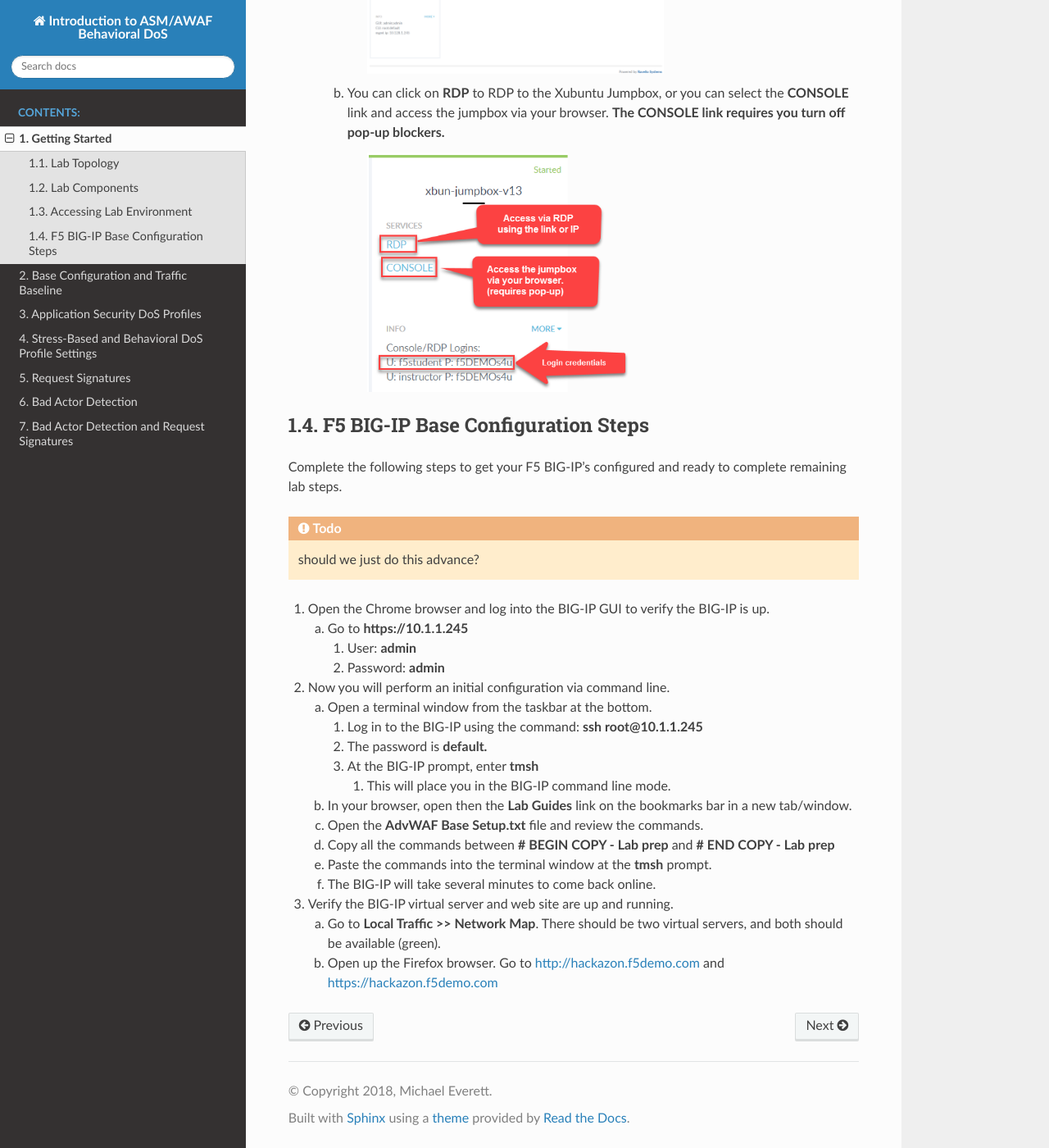
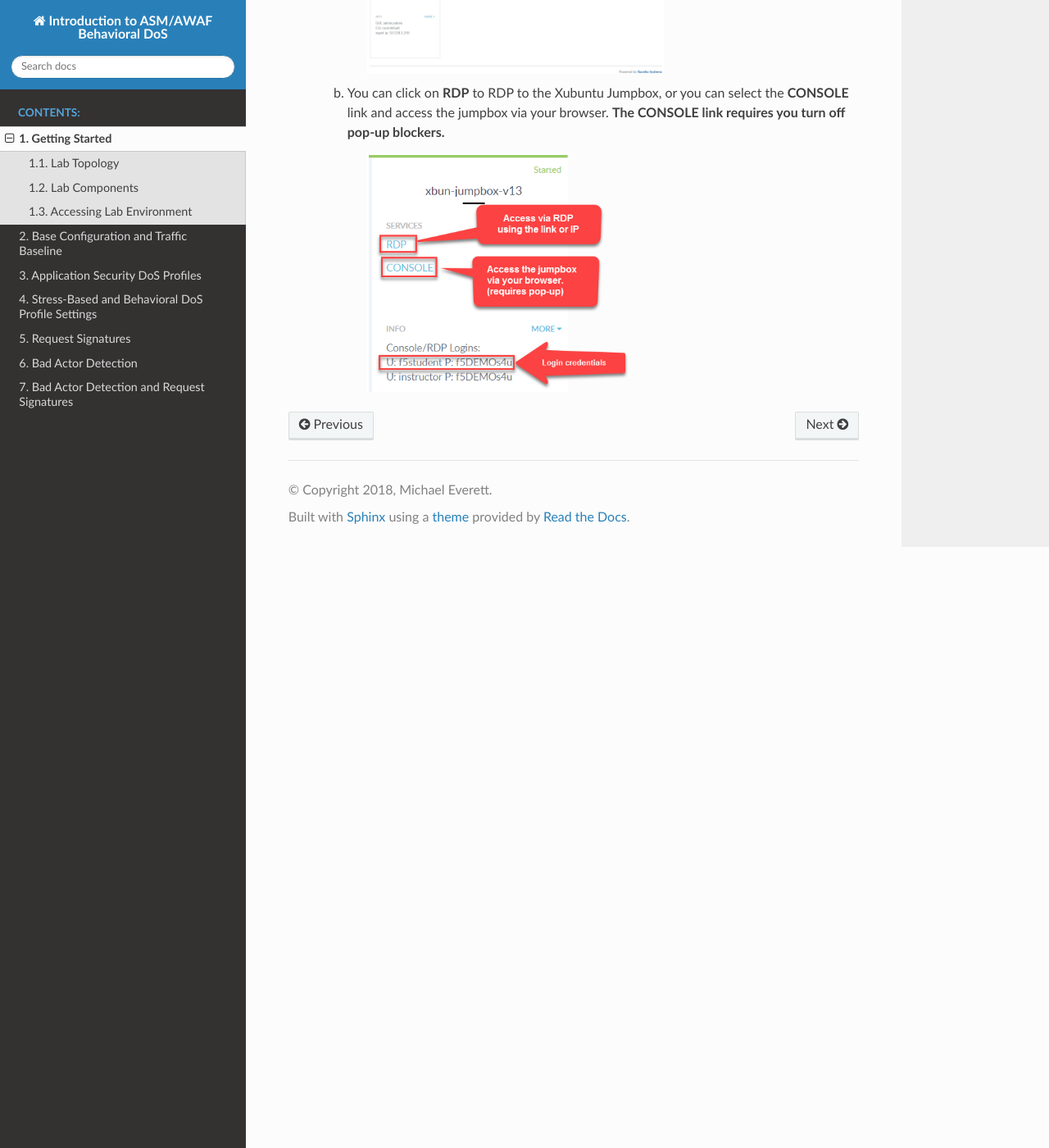
Before and after one commit to meverett1167/bados-sg-agility-2018, a Sphinx documentation site: the page built from docs/bados/intro.rst, in a window 1280 px wide and 1400 px high, scrolled down 2008 px. Shown: the whole window at 82% size. Built offline with Sphinx 7.4.7 and the Read the Docs theme 2.0.0, drawn with Linux system fonts in a browser that asks for light colours.

Commit message:
Removed Lab Baseline steps, included as part of blueprint

```diff
--- a/docs/bados/intro.rst
+++ b/docs/bados/intro.rst
@@ -62,56 +62,6 @@
         |image3|
 
 
-F5 BIG-IP Base Configuration Steps
-^^^^^^^^^^^^^^^^^^^^^^^^^^^^^^^^^^^
-Complete the following steps to get your F5 BIG-IP's configured and ready to complete remaining lab steps.
-
-.. TODO:: should we just do this advance?
-
-1. Open the Chrome browser and log into the |bip| GUI to verify the
-   |bip| is up.
-
-   a. Go to **https://10.1.1.245**
-
-      i.  User: **admin**
-
-      ii. Password: **admin**
-
-2. Now you will perform an initial configuration via command line.
-
-   a. Open a terminal window from the taskbar at the bottom.
-
-      i.   Log in to the |bip| using the command: **ssh
-           root@10.1.1.245**
-
-      ii.  The password is **default.**
-
-      iii. At the |bip| prompt, enter **tmsh**
-
-           1. This will place you in the |bip| command line mode.
-
-   b. In your browser, open then the **Lab Guides** link on the
-      bookmarks bar in a new tab/window.
-
-   c. Open the **AdvWAF Base Setup.txt** file and review the commands.
-
-   d. Copy all the commands between **# BEGIN COPY - Lab prep** and **#
-      END COPY - Lab prep**
-
-   e. Paste the commands into the terminal window at the **tmsh**
-      prompt.
-
-   f. The BIG-IP will take several minutes to come back online.
-
-3. Verify the |bip| virtual server and web site are up and running.
-
-   a. Go to **Local Traffic >> Network Map**. There should be two
-      virtual servers, and both should be available (green).
-
-   b. Open up the Firefox browser. Go to http://hackazon.f5demo.com and
-      https://hackazon.f5demo.com
-
-
 .. |image1| image:: _images/image2.png
    :width: 6.59740in
    :height: 6.73203in
```
